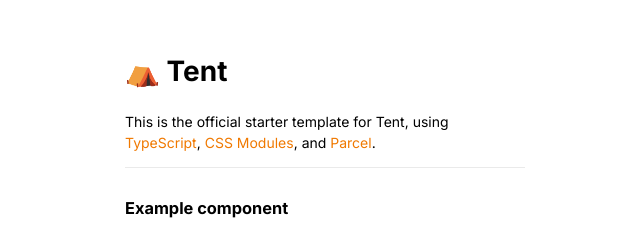
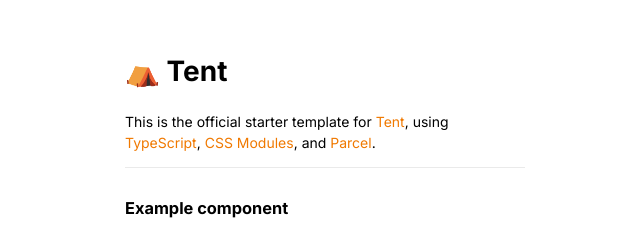
Before and after one commit to tentjs/starter, a website built with Parcel: page src/index.html in a window 1280 px wide. Shown: the part 129-362 px from the top of the page, 315-955 px from the left. Built offline with nearby package versions, Linux system fonts and the light colour scheme; what @tentjs/tent would draw is missing.

Commit message:
fix: add anchor for Tent

```diff
--- a/src/index.html
+++ b/src/index.html
@@ -15,7 +15,8 @@
       <div id="inner">
         <h1>⛺ Tent</h1>
         <p>
-          This is the official starter template for Tent, using
+          This is the official starter template for
+          <a href="https://github.com/tentjs/tent">Tent</a>, using
           <a href="https://www.typescriptlang.org/">TypeScript</a>,
           <a href="https://github.com/css-modules/css-modules">CSS Modules</a>,
           and <a href="https://parceljs.org/">Parcel</a>.
```
